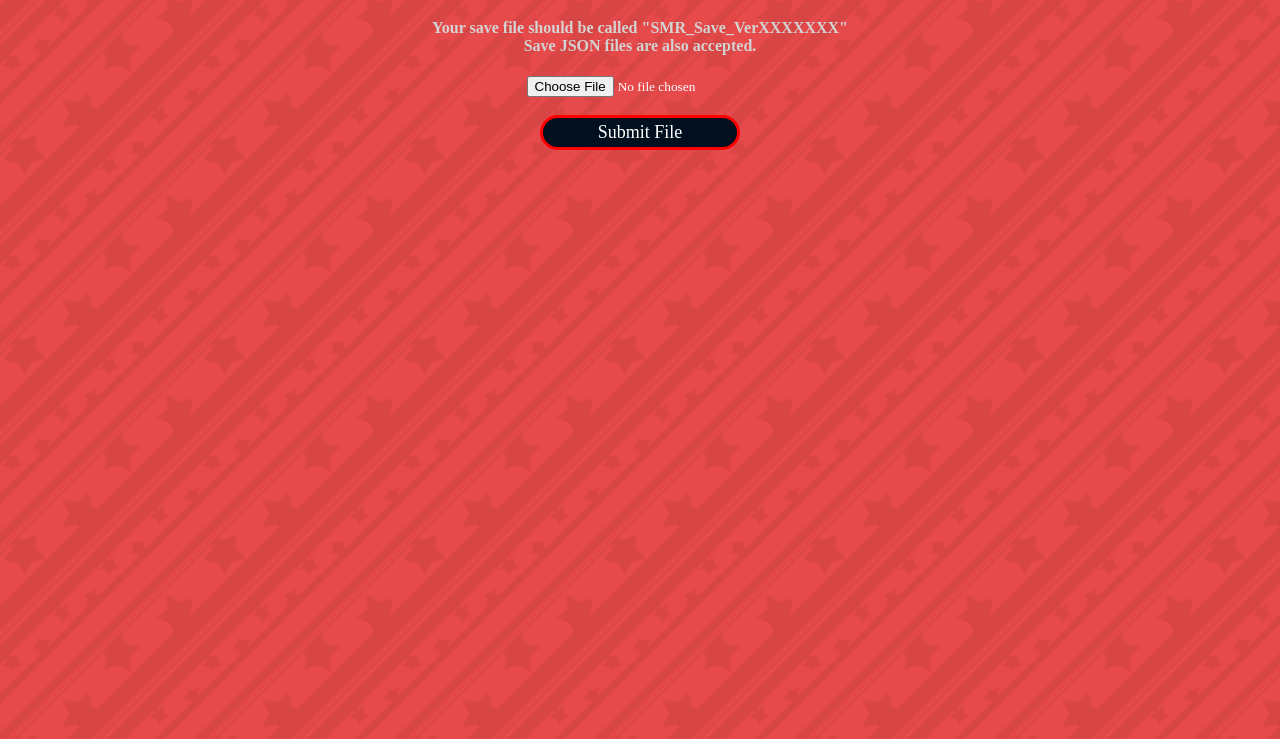
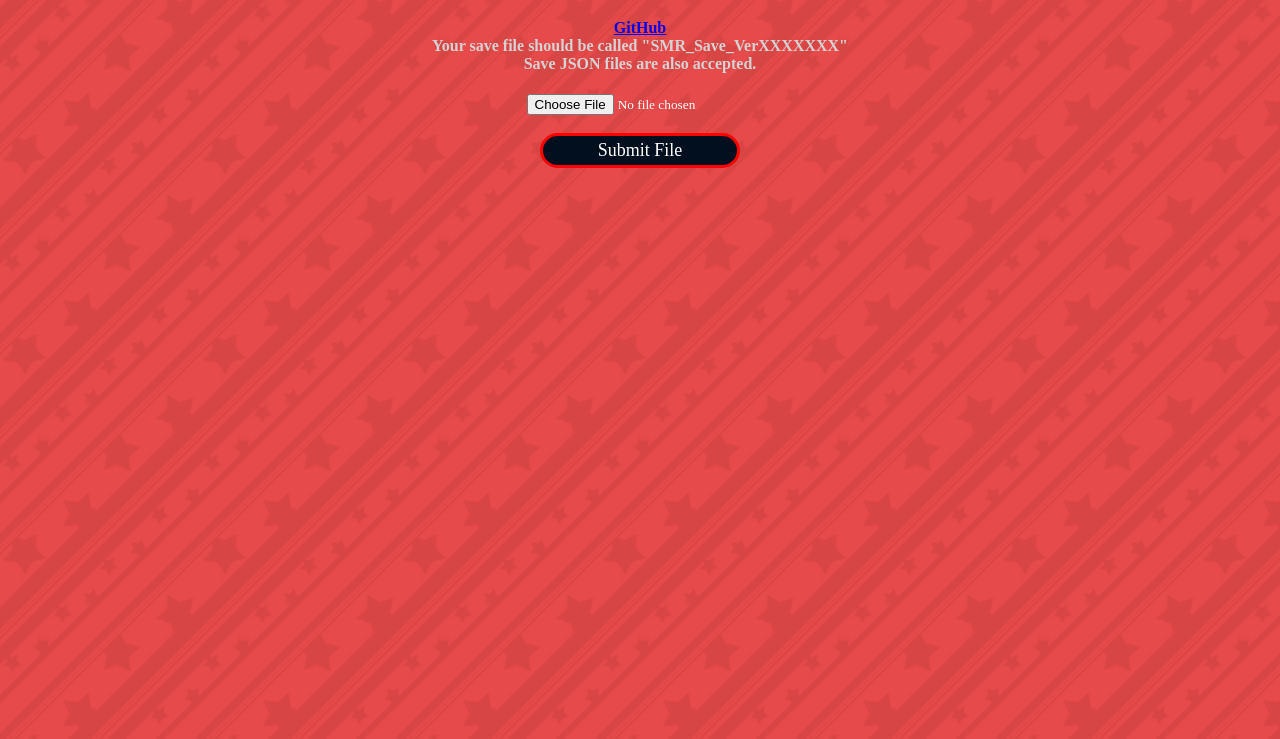
Before and after one commit to CharlesGameDev/RPGSaveEditor, a plain HTML site: page index.html in a window 1280 px wide. Shown: the part 61-800 px from the top of the page. Drawn offline with Linux system fonts and the light colour scheme; a web font is replaced by a local one.

Commit message:
add github link

```diff
--- a/index.html
+++ b/index.html
@@ -10,9 +10,8 @@
     <script src="scenes.js"></script>
     <script defer src="index.js"></script>
 
-    <h1 contenteditable="true
-    ">Upload Your Save File:</h1>
-    <h4>Your save file should be called "SMR_Save_VerXXXXXXX"<br>Save JSON files are also accepted.</h4>
+    <h1 contenteditable="true">Upload Your Save File:</h1>
+    <h4><a href="https://github.com/CharlesGameDev/RPGSaveEditor">GitHub</a><br>Your save file should be called "SMR_Save_VerXXXXXXX"<br>Save JSON files are also accepted.</h4>
     <input type="file" id="fileInput" name="filename" class="center-block">
     <br>
     <button class="center-block" onclick="javascript:submit_file()">Submit File</button>
```
